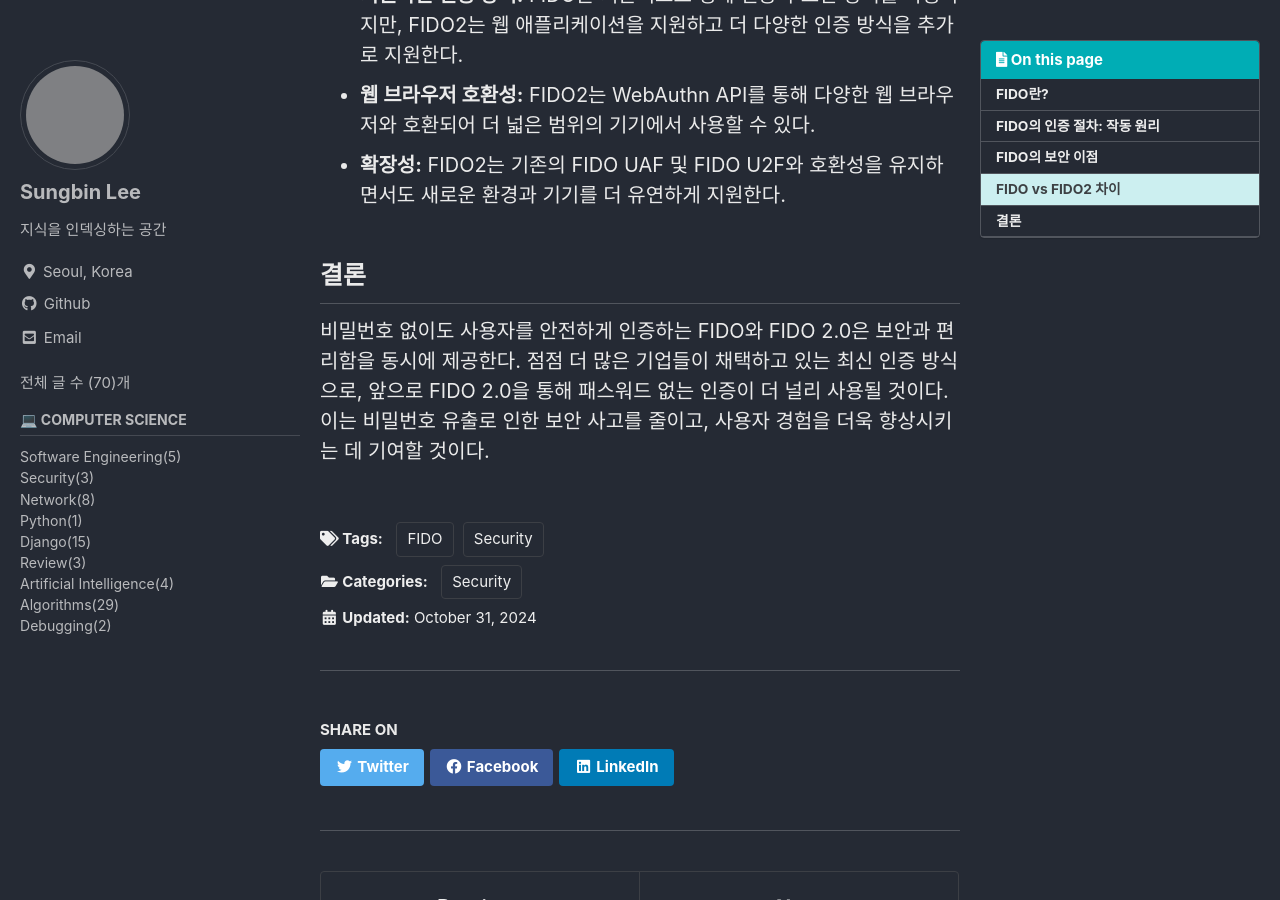
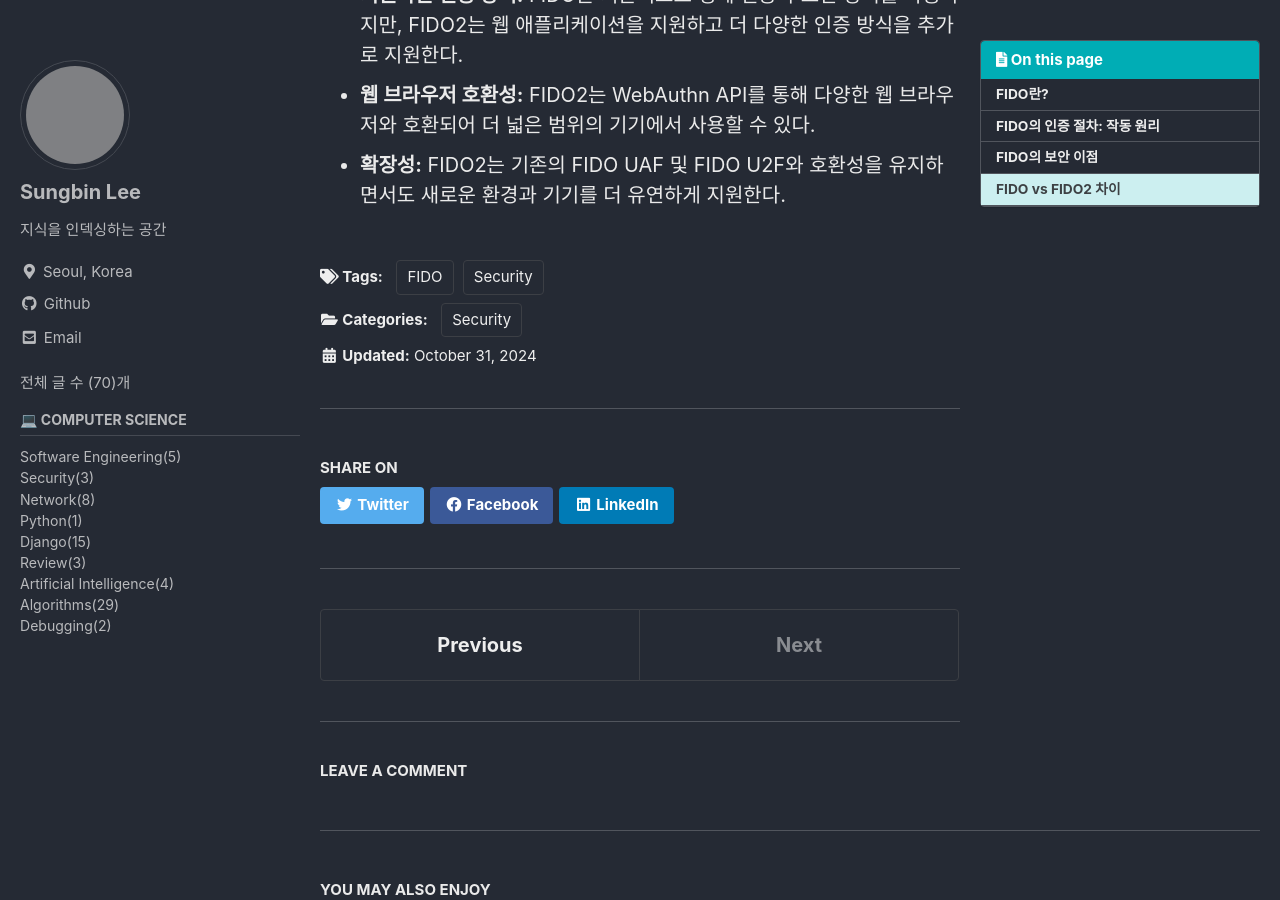
Before and after one commit to sungbinlee/tech.sungbinlee.dev, a Jekyll site: the page built from _posts/Security/2024-10-31-fido-vs-fido2.md, in a window 1280 px wide and 900 px high, scrolled down 2731 px. Built offline with Jekyll 4.4.1, drawn with Linux system fonts in a browser that asks for light colours; cached includes are drawn as plain includes; comment, search, counter and statistics services are not loaded; grey boxes are pictures that could not be loaded.

Commit message:
Update 2024-10-31-fido-vs-fido2.md

```diff
--- a/_posts/Security/2024-10-31-fido-vs-fido2.md
+++ b/_posts/Security/2024-10-31-fido-vs-fido2.md
@@ -53,7 +53,3 @@ FIDO와 FIDO2는 비밀번호 없는 인증을 위한 프로토콜이지만, 몇
 - **지원하는 인증 방식:** FIDO는 기본적으로 생체 인증과 보안 장치를 사용하지만, FIDO2는 웹 애플리케이션을 지원하고 더 다양한 인증 방식을 추가로 지원한다.
 - **웹 브라우저 호환성:** FIDO2는 WebAuthn API를 통해 다양한 웹 브라우저와 호환되어 더 넓은 범위의 기기에서 사용할 수 있다.
 - **확장성:** FIDO2는 기존의 FIDO UAF 및 FIDO U2F와 호환성을 유지하면서도 새로운 환경과 기기를 더 유연하게 지원한다.
-
-## 결론
-
-비밀번호 없이도 사용자를 안전하게 인증하는 FIDO와 FIDO 2.0은 보안과 편리함을 동시에 제공한다. 점점 더 많은 기업들이 채택하고 있는 최신 인증 방식으로, 앞으로 FIDO 2.0을 통해 패스워드 없는 인증이 더 널리 사용될 것이다. 이는 비밀번호 유출로 인한 보안 사고를 줄이고, 사용자 경험을 더욱 향상시키는 데 기여할 것이다.
```
